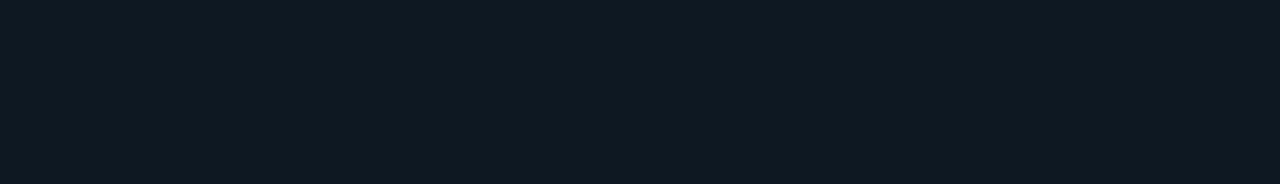
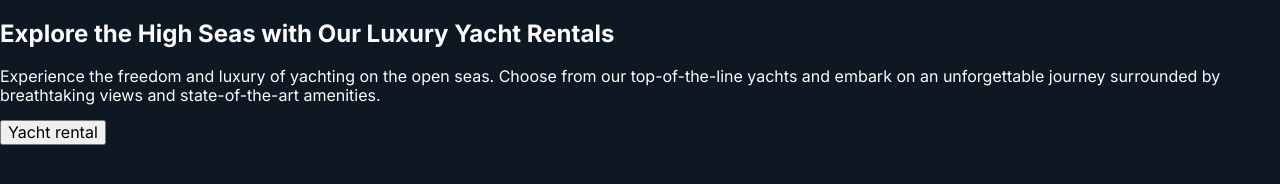
Before and after one commit to tskitsune/blended_1_html-css, a website built with Vite: page src/index.html in a window 1280 px wide. Built offline with nearby package versions, Linux system fonts and the light colour scheme.

Commit message:
add initial files

```diff
--- a/src/partials/hero.html
+++ b/src/partials/hero.html
@@ -1,5 +1,11 @@
-<!-- =========================HERO===========================
-Зверніть увагу!                                             ||
-Скелет (html, head, body) в цей файл додавати не потрібно!  ||
-Додаємо тільки розмітку своєї частинки                      ||
-========================================================== -->
+    <section>
+    <h1>
+        Explore the High Seas with Our Luxury Yacht Rentals
+        </h1>
+        <p>
+            Experience the freedom and luxury of yachting on the open seas. Choose from our top-of-the-line yachts and embark on an unforgettable journey surrounded by breathtaking views and state-of-the-art amenities.
+        </p>
+        <button>
+            Yacht rental
+        </button>
+    </section>
```
